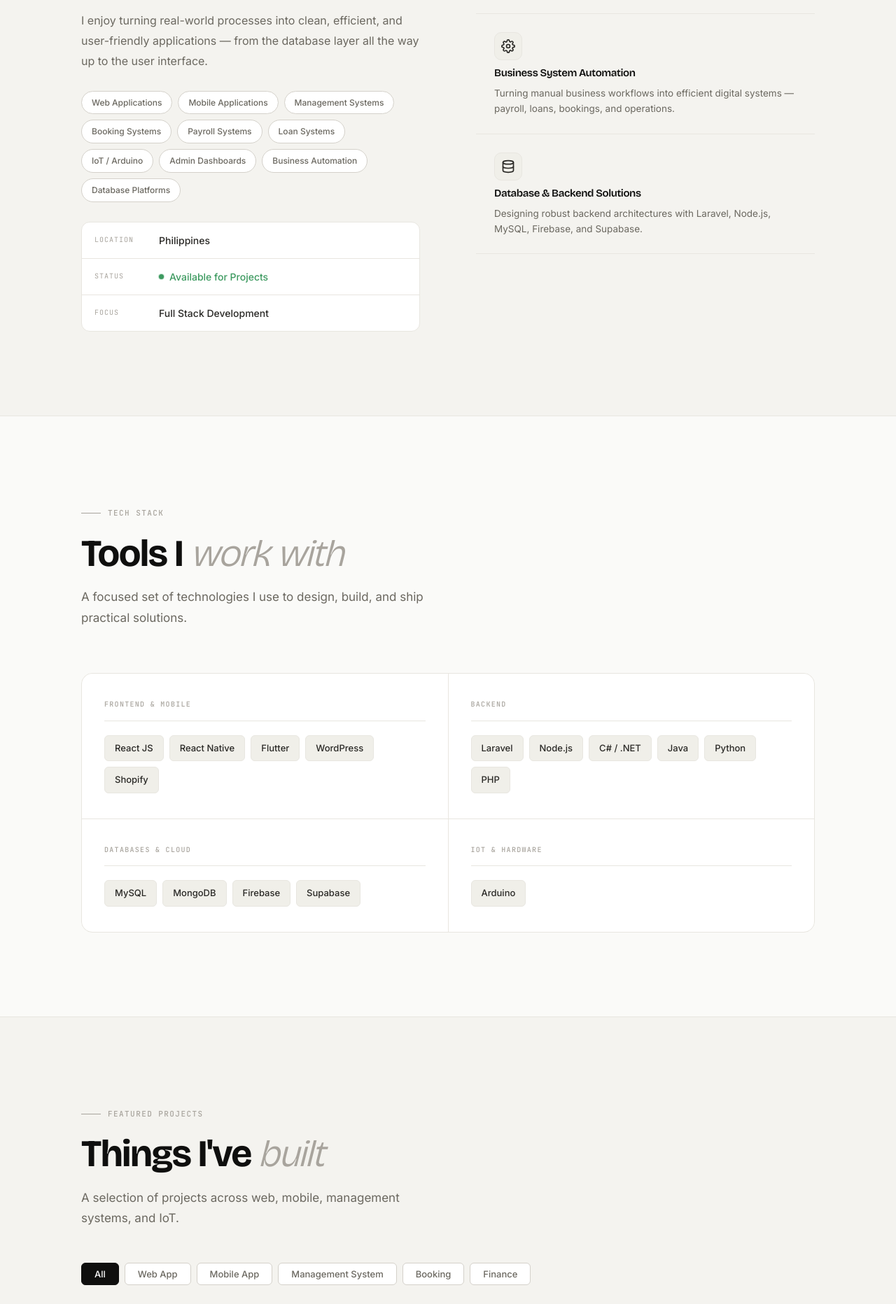
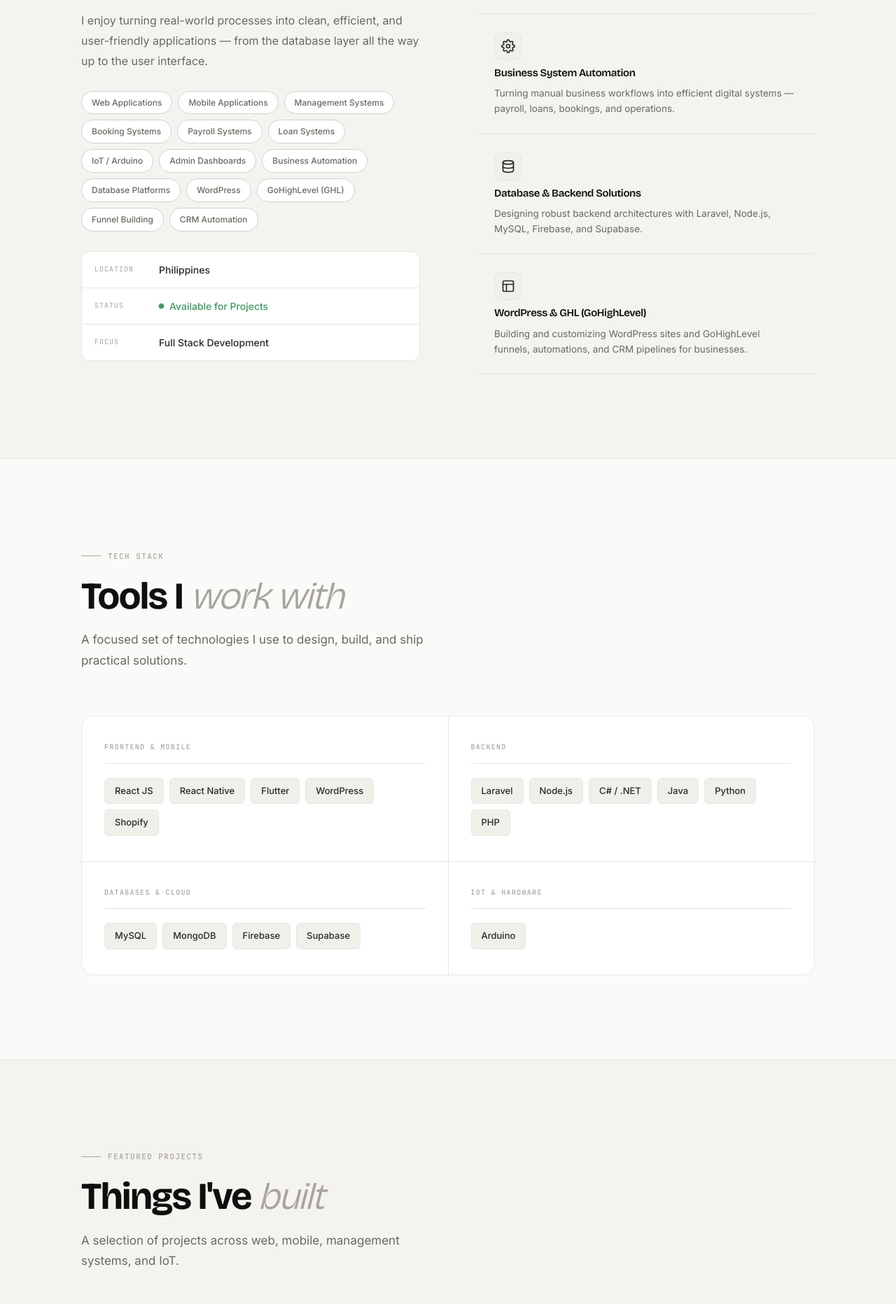
Before and after one commit to SystemDev-JL/Portfolio, a React (Vite) app: page / in a window 1280 px wide. Shown: the part 1300-3164 px from the top of the page at 70% size. Built offline with nearby package versions, Linux system fonts and the light colour scheme.

Commit message:
Add WordPress and GHL specialization; fix filter button UI

```diff
--- a/src/components/About.jsx
+++ b/src/components/About.jsx
@@ -1,7 +1,7 @@
 import { useEffect, useRef } from 'react';
 import { gsap } from 'gsap';
 import { ScrollTrigger } from 'gsap/ScrollTrigger';
-import { FiCode, FiSettings, FiDatabase } from 'react-icons/fi';
+import { FiCode, FiSettings, FiDatabase, FiLayout } from 'react-icons/fi';
 import './About.css';
 
 gsap.registerPlugin(ScrollTrigger);
@@ -21,6 +21,11 @@ const highlights = [
     icon: <FiDatabase size={20} />,
     title: 'Database & Backend Solutions',
     desc: 'Designing robust backend architectures with Laravel, Node.js, MySQL, Firebase, and Supabase.',
+  },
+  {
+    icon: <FiLayout size={20} />,
+    title: 'WordPress & GHL (GoHighLevel)',
+    desc: 'Building and customizing WordPress sites and GoHighLevel funnels, automations, and CRM pipelines for businesses.',
   },
 ];
 
@@ -79,6 +84,7 @@ export default function About() {
                 'Web Applications', 'Mobile Applications', 'Management Systems',
                 'Booking Systems', 'Payroll Systems', 'Loan Systems',
                 'IoT / Arduino', 'Admin Dashboards', 'Business Automation', 'Database Platforms',
+                'WordPress', 'GoHighLevel (GHL)', 'Funnel Building', 'CRM Automation',
               ].map(tag => (
                 <span key={tag} className="about__tag">{tag}</span>
               ))}
--- a/src/components/Projects.css
+++ b/src/components/Projects.css
@@ -2,12 +2,18 @@
 .projects__header { margin-bottom: 48px; }
 
 /* Filters */
-.projects__filters { display: flex; flex-wrap: wrap; gap: 8px; margin-bottom: 48px; }
+.projects__filters {
+  display: flex;
+  flex-wrap: wrap;
+  gap: 8px;
+  margin-bottom: 48px;
+  row-gap: 10px;
+}
 
 .projects__filter-btn {
-  padding: 7px 18px;
-  border-radius: 6px;
-  font-size: 13px;
+  padding: 7px 16px;
+  border-radius: 20px;
+  font-size: 12px;
   font-weight: 500;
   font-family: 'Inter', sans-serif;
   border: 1px solid var(--border-mid);
@@ -15,6 +21,7 @@
   color: var(--ink-500);
   cursor: pointer;
   transition: all 0.2s ease;
+  white-space: nowrap;
 }
 
 .projects__filter-btn:hover { border-color: var(--ink-700); color: var(--ink-900); }
--- a/src/data/projects.js
+++ b/src/data/projects.js
@@ -160,4 +160,4 @@ export const projects = [
   },
 ];
 
-export const filterCategories = ['All', 'Web App', 'Mobile App', 'Management System', 'Booking', 'Finance'];
+export const filterCategories = ['All', 'Web App', 'Mobile App', 'Management System', 'Booking', 'Finance', 'WordPress', 'GHL'];
```
